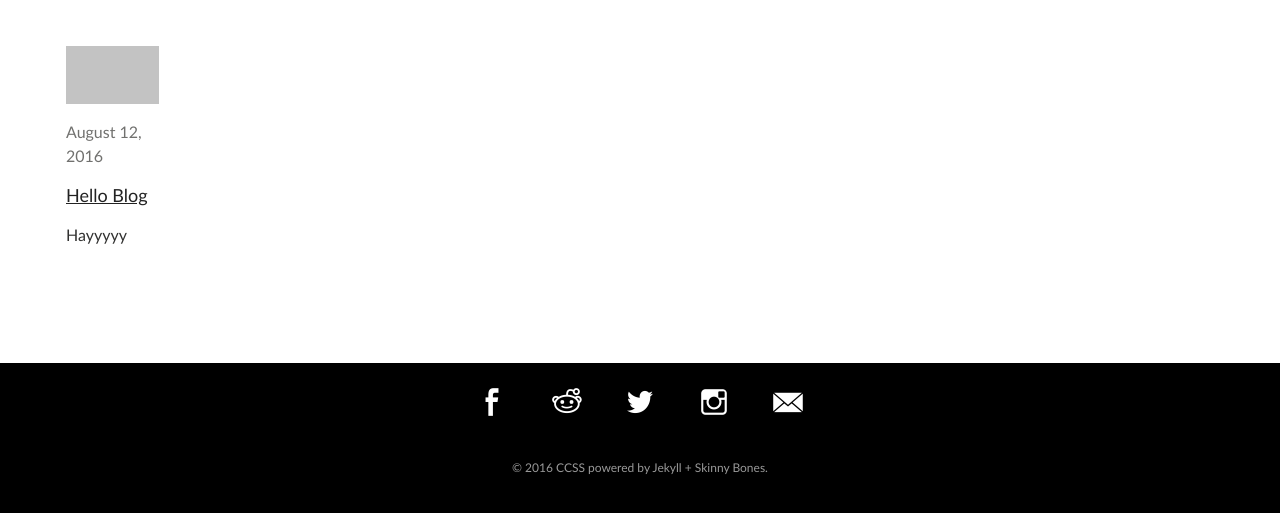
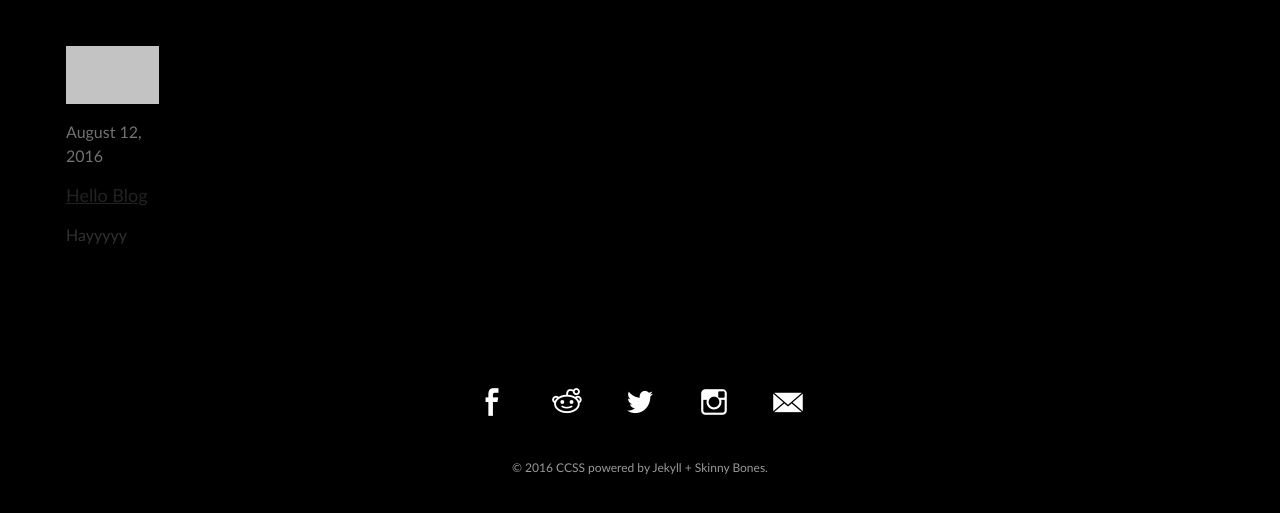
Before and after one commit to brittnylapierre/ccss_web, a Jekyll site: the page built from index.md, in a window 1280 px wide. Shown: the part 704-1217 px from the top of the page. Built offline with Jekyll 4.4.1, drawn with Linux system fonts in a browser that asks for light colours.

Commit message:
Updated _base.scss

```diff
--- a/_sass/_base.scss
+++ b/_sass/_base.scss
@@ -10,6 +10,7 @@ html {
     padding: 0;
     overflow: auto;
     height: 100vh;
+    background-color: black;
 }
 
 body {
@@ -19,6 +20,7 @@ body {
     margin: 0;
     padding: 0;
     height: 100vh;
+    background-color: black;
 }
 
 p {
```
